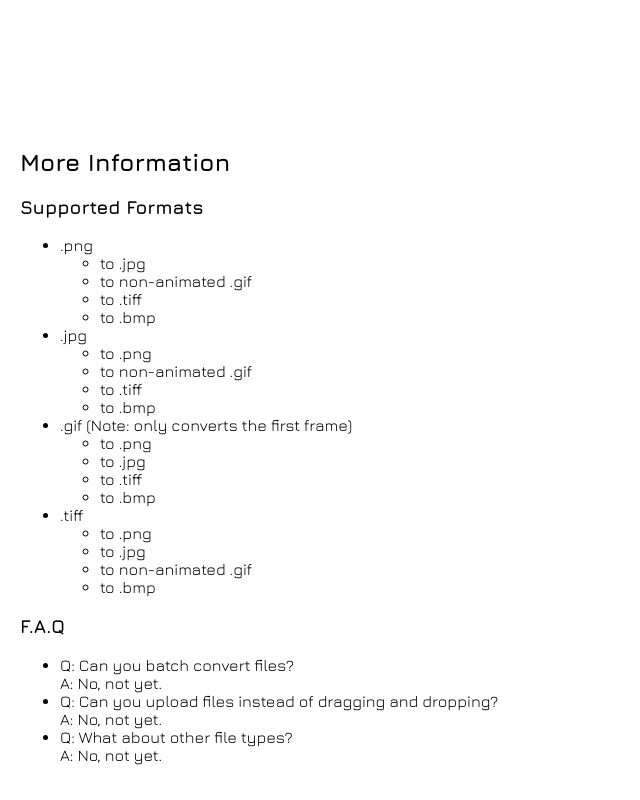
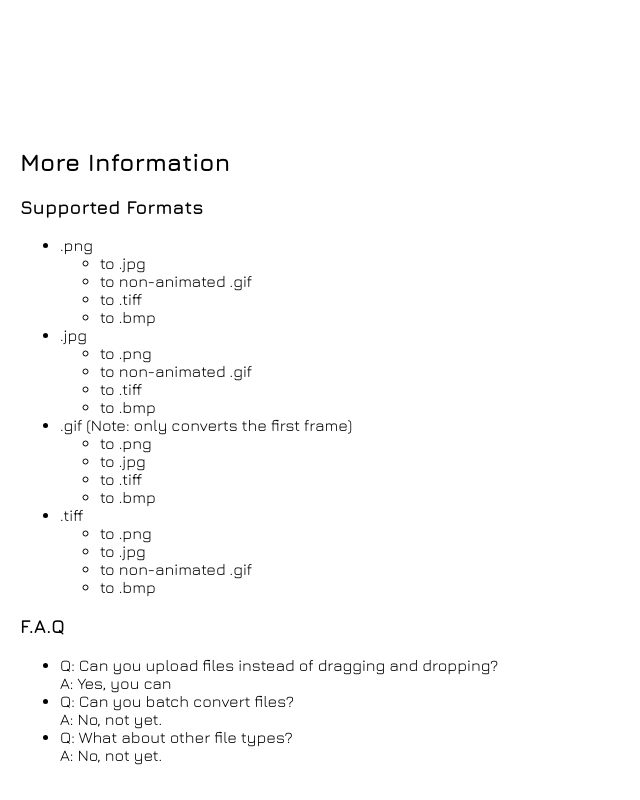
Before and after one commit to J-Meow/convert-stuff, a website built with Vite: page index.html in a window 1280 px wide. Shown: the part 521-1321 px from the top of the page, without its empty margins (0-640 px from the left). Built offline with nearby package versions, Linux system fonts and the light colour scheme.

Commit message:
Make FAQ accurate

```diff
--- a/index.html
+++ b/index.html
@@ -80,8 +80,8 @@
             </ul>
             <h3>F.A.Q</h3>
             <ul>
+                <li>Q: Can you upload files instead of dragging and dropping?<br />A: Yes, you can</li>
                 <li>Q: Can you batch convert files?<br />A: No, not yet.</li>
-                <li>Q: Can you upload files instead of dragging and dropping?<br />A: No, not yet.</li>
                 <li>Q: What about other file types?<br />A: No, not yet.</li>
             </ul>
         </div>
```
